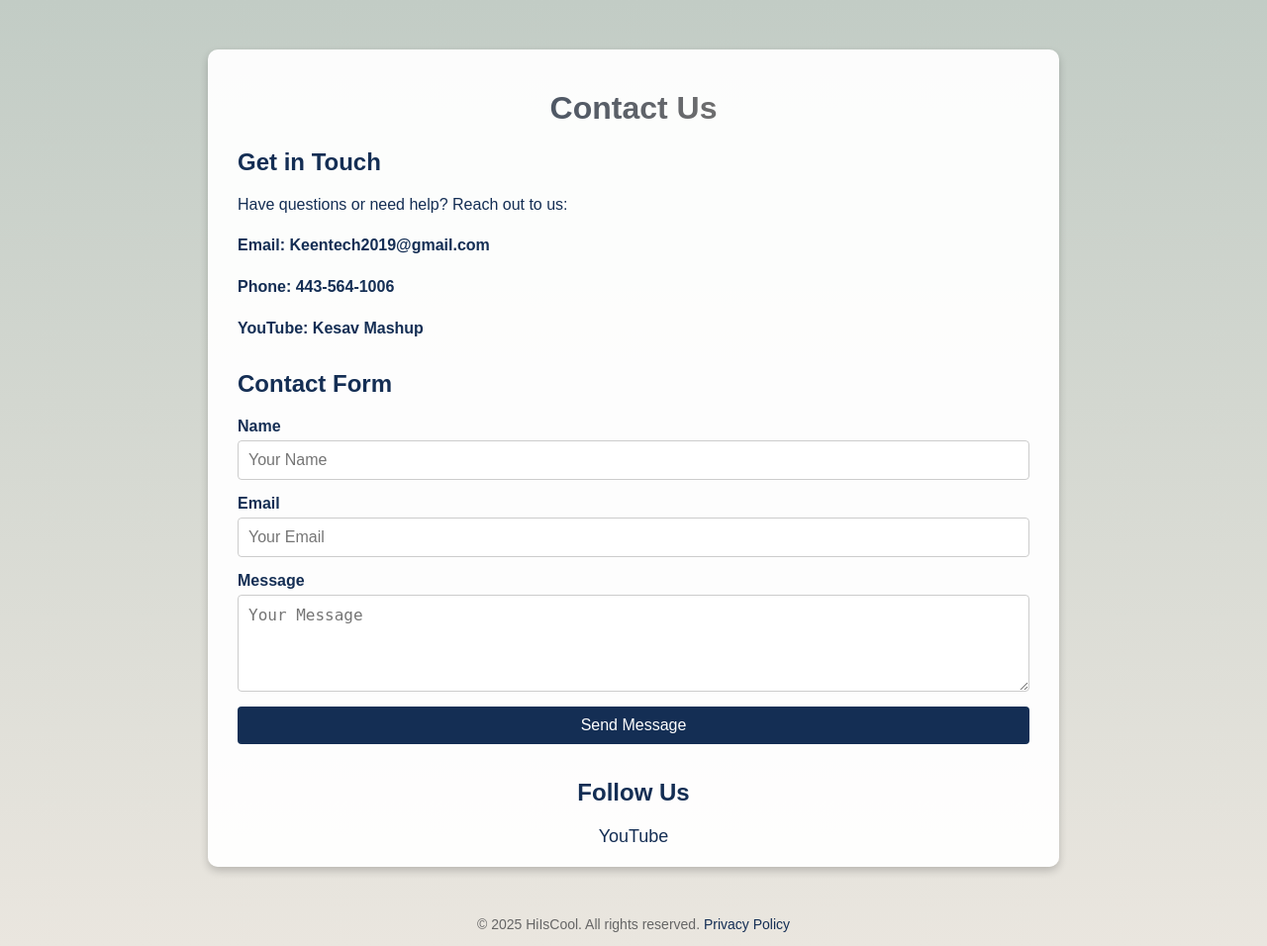
After one commit to lalitgarg05/HiIsCool, a Flask app: page /contactUs in a window 1280 px wide. The commit adds this page. Shown: the whole page at 99% size. Run offline with Flask 3, Linux system fonts and the light colour scheme.

Commit message:
Co-authored-by: LalitG <lalitgarg05@users.noreply.github.com> Co-authored-by: tvset5755@gmail.com <tvset5755@gmail.com>

```diff
--- a/app.py
+++ b/app.py
@@ -66,6 +66,10 @@ def terms():
 @app.route('/privacy')
 def privacy():
     return render_template('privacy.html')
+
+@app.route('/contactUs')
+def contact():
+    return render_template('contactUs.html')
 
 # Add jobs route
 @app.route('/addjobs', methods=['POST'])
--- /dev/null
+++ b/templates/contactUs.html
@@ -0,0 +1,156 @@
+<!DOCTYPE html>
+<html lang="en">
+<head>
+    <meta charset="UTF-8">
+    <meta name="viewport" content="width=device-width, initial-scale=1.0">
+    <title>Contact Us</title>
+    <style>
+        body {
+            font-family: Arial, sans-serif;
+            margin: 0;
+            padding: 0;
+            background: linear-gradient(to bottom, #c2ccc5, #eae6df);
+            color: #142E54;
+        }
+
+        .container {
+            max-width: 800px;
+            margin: 50px auto;
+            background: rgba(255, 255, 255, 0.95);
+            padding: 20px 30px;
+            border-radius: 10px;
+            box-shadow: 0 4px 8px rgba(0, 0, 0, 0.2);
+        }
+
+        h1 {
+            text-align: center;
+            font-size: 32px;
+            background: linear-gradient(to right, #142E54, #a7967e);
+            -webkit-background-clip: text;
+            -webkit-text-fill-color: transparent;
+        }
+
+        .contact-info {
+            margin-bottom: 30px;
+        }
+
+        .contact-info h2 {
+            margin: 10px 0;
+        }
+
+        .contact-info p {
+            font-size: 16px;
+            line-height: 1.6;
+        }
+
+        .contact-info a {
+            color: #142E54;
+            text-decoration: none;
+            font-weight: bold;
+        }
+
+        .contact-info a:hover {
+            text-decoration: underline;
+        }
+
+        .social-media {
+            text-align: center;
+            margin-top: 20px;
+        }
+
+        .social-media a {
+            margin: 0 10px;
+            color: #142E54;
+            font-size: 18px;
+            text-decoration: none;
+        }
+
+        .social-media a:hover {
+            color: #a7967e;
+        }
+
+        form {
+            display: flex;
+            flex-direction: column;
+        }
+
+        form label {
+            margin-bottom: 5px;
+            font-weight: bold;
+        }
+
+        form input,
+        form textarea,
+        form button {
+            margin-bottom: 15px;
+            padding: 10px;
+            font-size: 16px;
+            border: 1px solid #ccc;
+            border-radius: 4px;
+        }
+
+        form button {
+            background: #142E54;
+            color: white;
+            border: none;
+            cursor: pointer;
+            transition: background 0.3s ease;
+        }
+
+        form button:hover {
+            background: #a7967e;
+        }
+
+        footer {
+            text-align: center;
+            margin-top: 20px;
+            font-size: 14px;
+            color: #666;
+        }
+
+        footer a {
+            color: #142E54;
+            text-decoration: none;
+        }
+
+        footer a:hover {
+            text-decoration: underline;
+        }
+    </style>
+</head>
+<body>
+    <div class="container">
+        <h1>Contact Us</h1>
+        <div class="contact-info">
+            <h2>Get in Touch</h2>
+            <p>Have questions or need help? Reach out to us:</p>
+            <p><strong>Email:</strong> <a href="mailto:Keentech2019@gmail.com">Keentech2019@gmail.com</a></p>
+            <p><strong>Phone:</strong> <a href="tel:+14435641006">443-564-1006</a></p>
+            <p><strong>YouTube:</strong> <a href="https://www.youtube.com/channel/UCvxnk5JJUT0_vwDfAqLw3Nw" target="_blank">Kesav Mashup</a></p>
+        </div>
+
+        <h2>Contact Form</h2>
+        <form>
+            <label for="name">Name</label>
+            <input type="text" id="name" name="name" placeholder="Your Name" required>
+
+            <label for="email">Email</label>
+            <input type="email" id="email" name="email" placeholder="Your Email" required>
+
+            <label for="message">Message</label>
+            <textarea id="message" name="message" rows="4" placeholder="Your Message" required></textarea>
+
+            <button type="submit">Send Message</button>
+        </form>
+
+        <div class="social-media">
+            <h2>Follow Us</h2>
+            <a href="https://www.youtube.com/channel/UCvxnk5JJUT0_vwDfAqLw3Nw" target="_blank">YouTube</a>
+        </div>
+    </div>
+
+    <footer>
+        <p>© 2025 HiIsCool. All rights reserved. <a href="/privacy">Privacy Policy</a></p>
+    </footer>
+</body>
+</html>
```
Also changed, not shown: templates/index.html (+37 -17 lines), templates/passcode.html (+15 -7 lines), templates/about.html (deleted).
